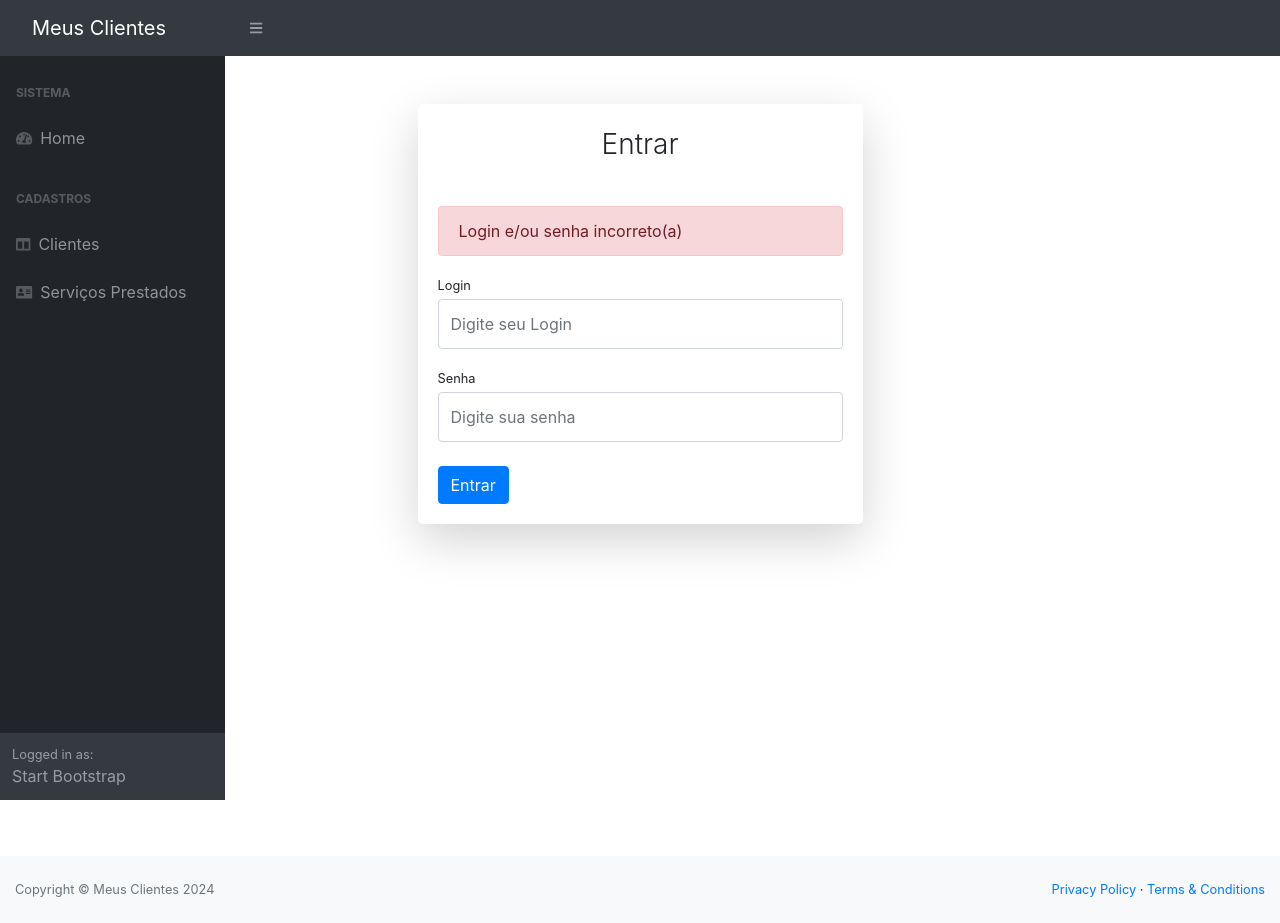
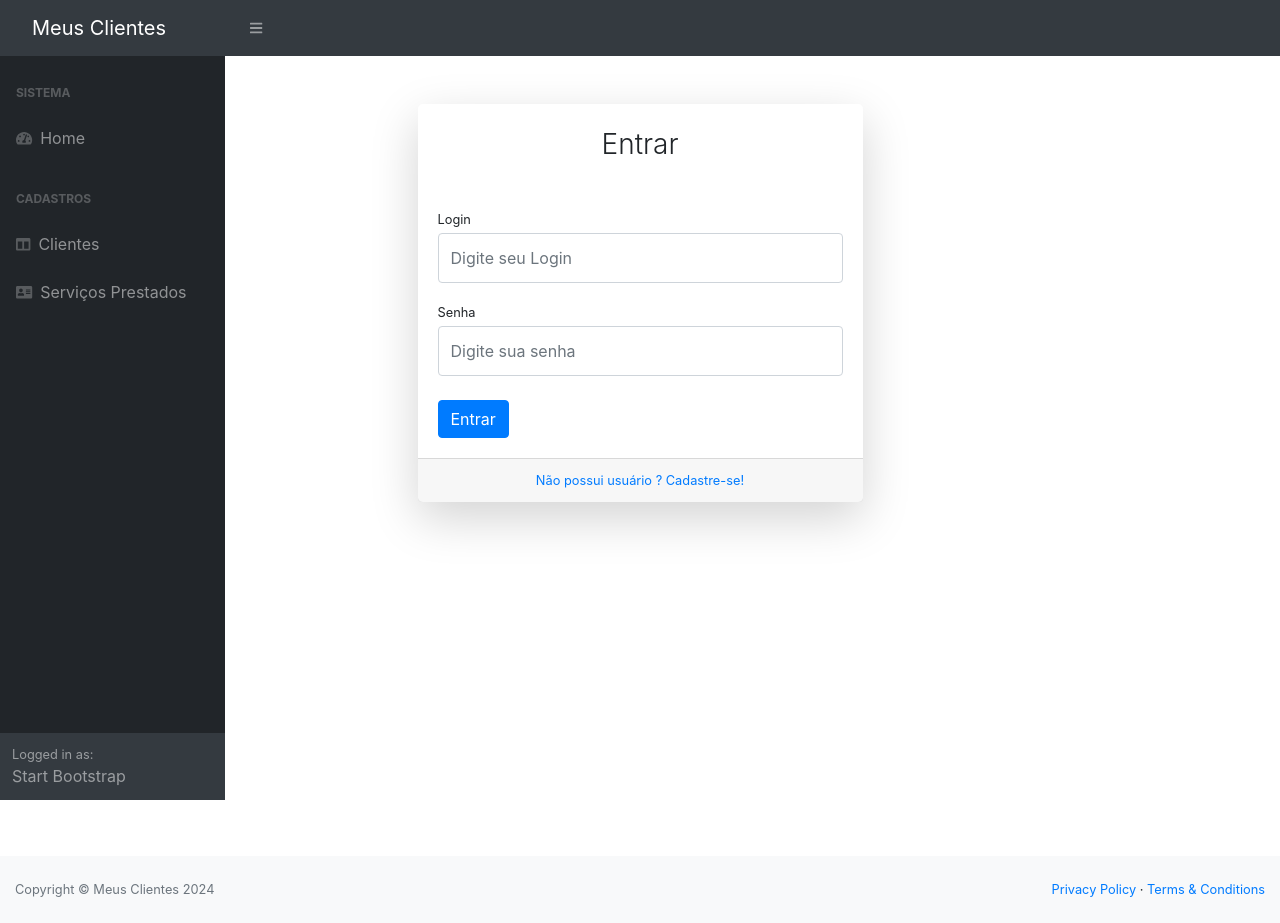
Before and after one commit to JonFalleNBR/clientes-app, an Angular app: page /login in a window 1280 px wide. Built offline with nearby package versions, Linux system fonts and the light colour scheme.

Commit message:
Login - Finalização do template de login com adição dos botoes de cadastro e cancelar

```diff
--- a/src/app/login/login.component.html
+++ b/src/app/login/login.component.html
@@ -7,11 +7,11 @@
                         <div class="card shadow-lg border-0 rounded-lg mt-5">
                             <div class="card-reader">
                                 <h3 class="text-center font-weight-light my-4">
-                                    Entrar
+                                    {{ cadastrando ? ' Cadastro de um novo usuário ' : 'Entrar' }}
                                 </h3>
                             </div>
                             <div class="card-body">
-                                <div class="alert alert-danger">
+                                <div class="alert alert-danger" *ngIf="loginError">
                                     Login e/ou senha incorreto(a)
                                 </div>
 
@@ -31,11 +31,25 @@
                                                         class="form-control py-4"
                                                         placeholder="Digite sua senha" />
                                         </div>
-                                        <div class="form-group d-flex align-items-center justify-content-between mt-4 mb-0">
-                                            <button type="submit" class="btn btn-primary">Entrar</button>
+                                        <div class="form-group align-items-center justify-content-between mt-4 mb-0">
+                                            <button type="submit" class="btn btn-primary" *ngIf="!cadastrando">Entrar</button>
+
+                                            <button type="button" class="btn btn-success" *ngIf="cadastrando">Cadastrar</button>
+
+                                            <button type="button" (click)="cancelaCadastro()"
+                                                                class="btn btn-danger ml-1" *ngIf="cadastrando">Cancelar</button>
                                         </div>
                                 </form>
                             </div>
+
+                            <div class="card-footer text-center" >
+                                <div class="small">
+                                    <a href="#" (click)="preparaCadastrar($event)">
+                                        Não possui usuário ? Cadastre-se!
+                                    </a>
+                                </div>
+                            </div>
+
                         </div>
                     </div>
                 </div>
--- a/src/app/login/login.component.ts
+++ b/src/app/login/login.component.ts
@@ -1,4 +1,5 @@
 import { Component } from '@angular/core';
+import { Router } from '@angular/router';
 
 @Component({
   selector: 'app-login',
@@ -10,16 +11,28 @@ export class LoginComponent {
     username: string | null = null;
     password: string | null = null;
     loginError: boolean = false;
+    cadastrando: boolean = false;
 
-
-    constructor(){
+    constructor(
+      private router: Router
+    ){
 
     }
 
     onSubmit(){
       //this.username = this.username.trim();
+      console.log(`User: ${this.username}, Pass: ${this.password}`)
 
-      console.log(`User: ${this.username}, Pass: ${this.password}`)
+      this.router.navigate(['/home'])
+    }
+
+    preparaCadastrar(event: { preventDefault: () => void; }){
+      event.preventDefault();
+      this.cadastrando = true;
+    }
+
+    cancelaCadastro(){
+      this.cadastrando = false;
     }
 
 }
```
